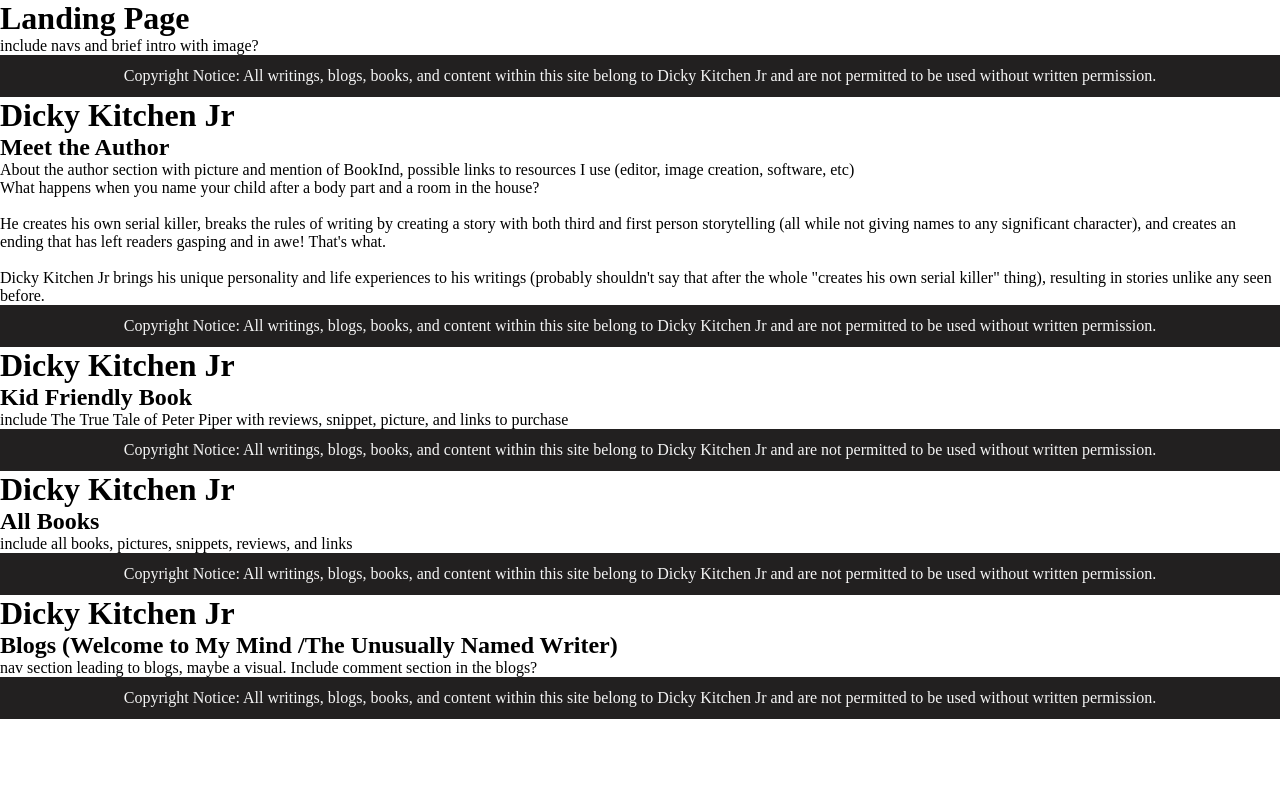
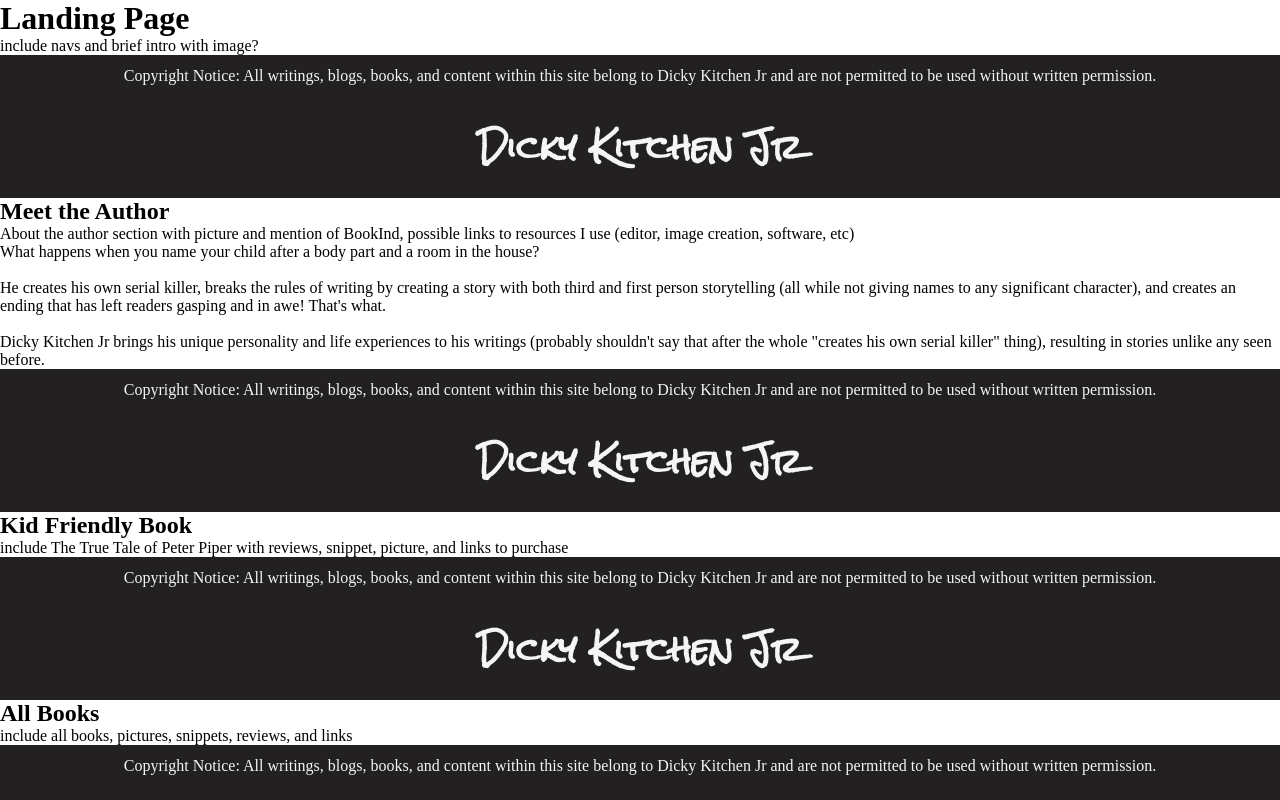
Before and after one commit to DickyKitchenJr/author-site-version-2, a React (Create React App) app in the folder author-v2/: page / in a window 1280 px wide. Shown: the top 800 px of the page. Built offline with nearby package versions, Linux system fonts and the light colour scheme.

Commit message:
Update Header.css

```diff
--- a/author-v2/src/Components/Header.css
+++ b/author-v2/src/Components/Header.css
@@ -1,4 +1,9 @@
-.main{
-    padding-top: 15vw;
-    padding-bottom: 15vw;
+@import url('https://fonts.googleapis.com/css2?family=Rock+Salt&display=swap');
+
+.main-header{
+    text-align: center;
+    font-family: 'Rock Salt', cursive;
+    color: hsl(0, 0%, 96%);
+    background-color: hsl(0, 2%, 13%);
+    padding: .75rem;
 }
```
